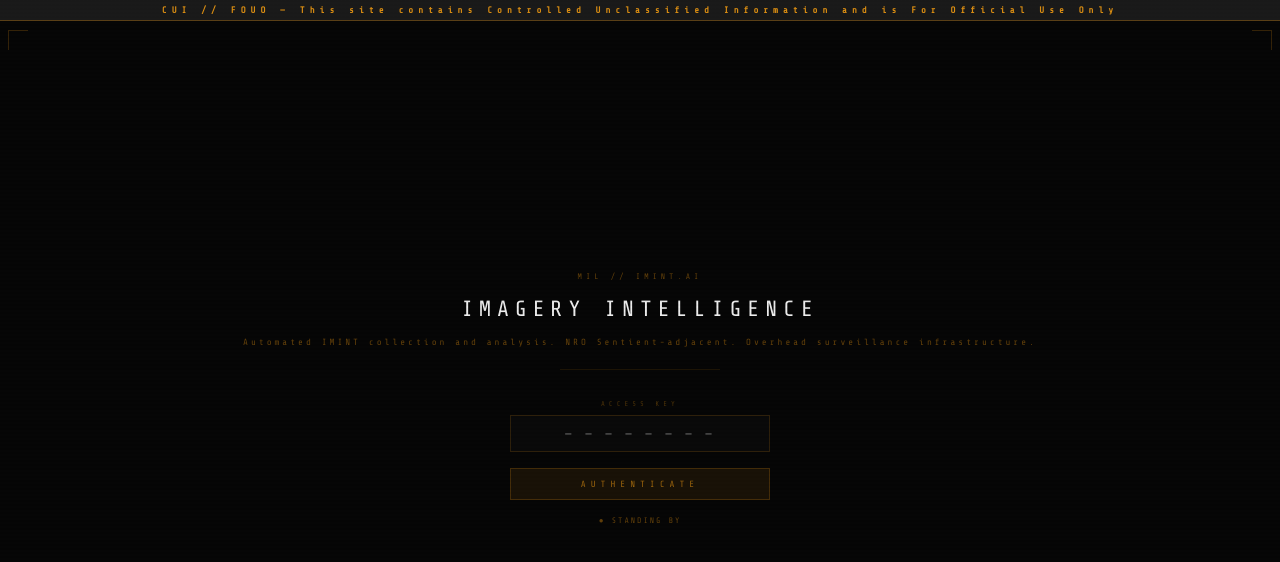
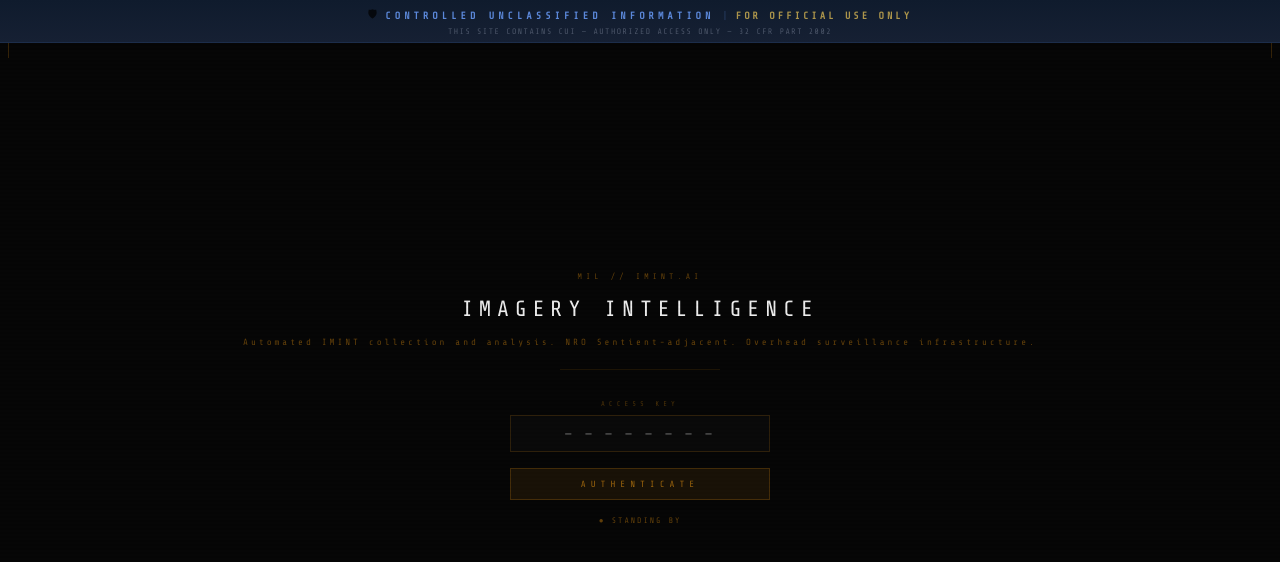
Before and after one commit to animward/mil-imint-ai, a plain HTML site: page index.html in a window 1280 px wide. Shown: the top 562 px of the page. Drawn offline with nearby package versions, Linux system fonts and the light colour scheme.

Commit message:
frontend: proper CUI // FOUO banner — navy gradient, shield, 32 CFR 2002
Co-Authored-By: Claude Sonnet 4.6 (1M context) <noreply@anthropic.com>

```diff
--- a/index.html
+++ b/index.html
@@ -12,7 +12,7 @@
 html,body{width:100%;height:100%;background:#060606;font-family:'Share Tech Mono',monospace;overflow:hidden;cursor:default}
 .cb{position:fixed;top:0;left:0;right:0;background:#1a1a1a;color:rgba(243,156,18,.9);font-size:9px;font-weight:700;letter-spacing:5px;text-align:center;padding:5px 0;z-index:100;border-bottom:1px solid rgba(243,156,18,.3)}
 .hc{position:fixed;width:20px;height:20px;border-color:rgba(243,156,18,.2);border-style:solid}
-.hc.tl{top:30px;left:8px;border-width:1px 0 0 1px}.hc.tr{top:30px;right:8px;border-width:1px 1px 0 0}
+.hc.tl{top:38px;left:8px;border-width:1px 0 0 1px}.hc.tr{top:38px;right:8px;border-width:1px 1px 0 0}
 .hc.bl{bottom:8px;left:8px;border-width:0 0 1px 1px}.hc.br{bottom:8px;right:8px;border-width:0 1px 1px 0}
 .gate{display:flex;flex-direction:column;align-items:center;justify-content:center;height:100vh;gap:16px;padding:20px}
 .node{font-size:8px;letter-spacing:4px;color:rgba(243,156,18,.4)}
@@ -27,10 +27,27 @@ html,body{width:100%;height:100%;background:#060606;font-family:'Share Tech Mono
 .status{font-size:8px;letter-spacing:2px;color:rgba(243,156,18,.4);height:12px}
 .case{position:fixed;bottom:12px;left:50%;transform:translateX(-50%);font-size:7px;letter-spacing:2px;color:rgba(255,255,255,.08);white-space:nowrap}
 body::after{content:'';position:fixed;inset:0;background:repeating-linear-gradient(0deg,transparent,transparent 2px,rgba(0,0,0,.03) 2px,rgba(0,0,0,.03) 4px);pointer-events:none;z-index:9999}
+
+.cui-banner{position:fixed;top:0;left:0;right:0;z-index:10000;background:linear-gradient(180deg,#0f1b2d 0%,#162033 100%);border-bottom:1px solid rgba(100,149,237,.15);padding:6px 0;text-align:center;font-family:'Share Tech Mono',monospace}
+.cui-banner .cui-primary{display:flex;align-items:center;justify-content:center;gap:8px;flex-wrap:wrap}
+.cui-banner .cui-shield{font-size:11px;opacity:.7}
+.cui-banner .cui-mark{font-size:10px;font-weight:700;letter-spacing:4px;color:rgba(100,149,237,.9)}
+.cui-banner .cui-sep{color:rgba(100,149,237,.3);font-size:10px}
+.cui-banner .cui-fouo{font-size:10px;font-weight:700;letter-spacing:3px;color:rgba(200,170,80,.85)}
+.cui-banner .cui-full{font-size:8px;letter-spacing:1.5px;color:rgba(180,190,210,.35);margin-top:2px}
+
 </style>
 </head>
 <body>
-<div class="cb">CUI // FOUO — This site contains Controlled Unclassified Information and is For Official Use Only</div>
+<div class="cui-banner">
+  <div class="cui-primary">
+    <span class="cui-shield">&#128737;</span>
+    <span class="cui-mark">CONTROLLED UNCLASSIFIED INFORMATION</span>
+    <span class="cui-sep">|</span>
+    <span class="cui-fouo">FOR OFFICIAL USE ONLY</span>
+  </div>
+  <div class="cui-full">THIS SITE CONTAINS CUI &#8212; AUTHORIZED ACCESS ONLY &#8212; 32 CFR PART 2002</div>
+</div>
 <div class="hc tl"></div><div class="hc tr"></div><div class="hc bl"></div><div class="hc br"></div>
 <div class="gate">
   <div class="node">MIL // IMINT.AI</div>
```
